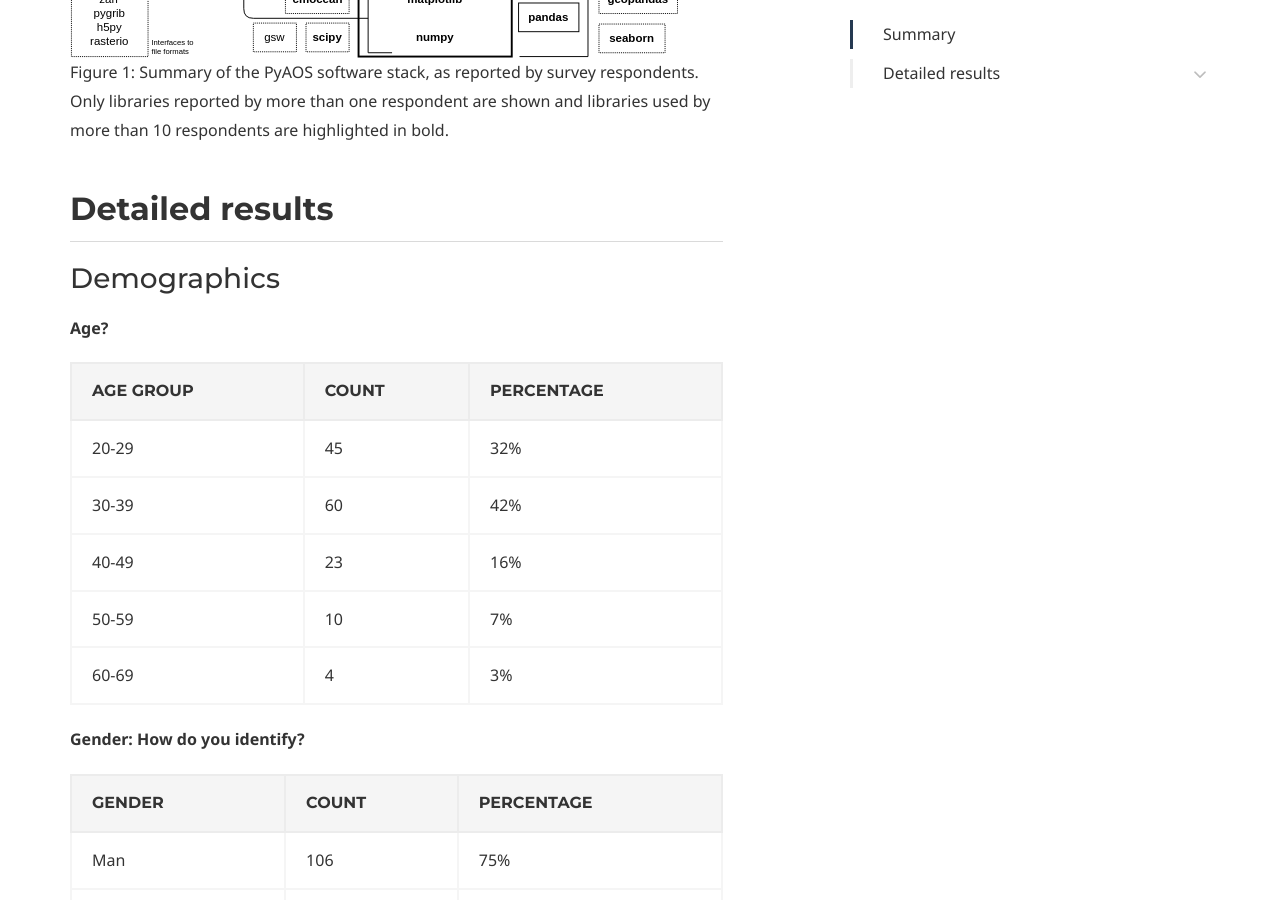
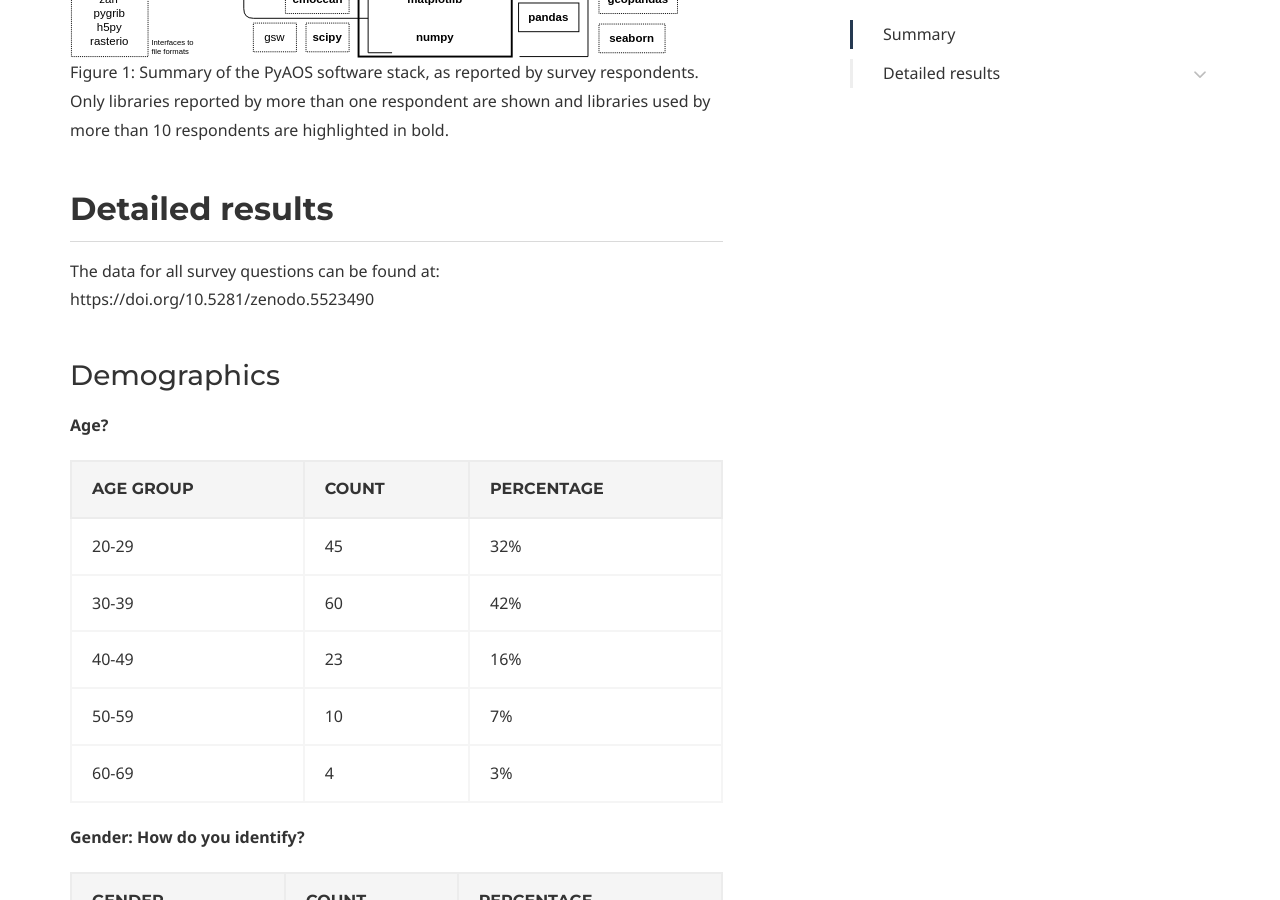
Before and after one commit to PyAOS/pyaos.github.io, a Jekyll site: the page built from census.md, in a window 1280 px wide and 900 px high, scrolled down 1920 px. Built offline with Jekyll 4.4.1, drawn with Linux system fonts in a browser that asks for light colours; some web fonts are replaced.

Commit message:
Add Zenodo link to census data

```diff
--- a/census.md
+++ b/census.md
@@ -45,6 +45,8 @@ Figure 1: Summary of the PyAOS software stack, as reported by survey respondents
 
 
 ## Detailed results
+
+The data for all survey questions can be found at: https://doi.org/10.5281/zenodo.5523490
 
 
 ### Demographics
```
